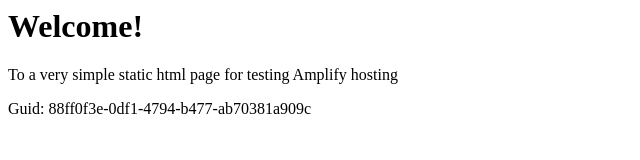
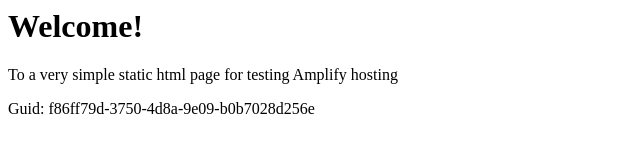
Before and after one commit to aws-aemilia-lhr/Github-PR-Commit-Integration-Test-DoNotTouch-GitHubWebhookPushCanaryTest-v1-prod-eu-west-2, a website: page src/index.html in a window 1280 px wide. Shown: the full height of the page, 0-640 px from the left. Drawn offline with Linux system fonts and the light colour scheme.

Commit message:
commit from integ tests

```diff
--- a/src/index.html
+++ b/src/index.html
@@ -12,6 +12,6 @@
 <body>
     <h1>Welcome!</h1>
     <p>To a very simple static html page for testing Amplify hosting</p>
-    <p>Guid: 88ff0f3e-0df1-4794-b477-ab70381a909c</p></body>
+    <p>Guid: f86ff79d-3750-4d8a-9e09-b0b7028d256e</p></body>
 
 </html>
```
